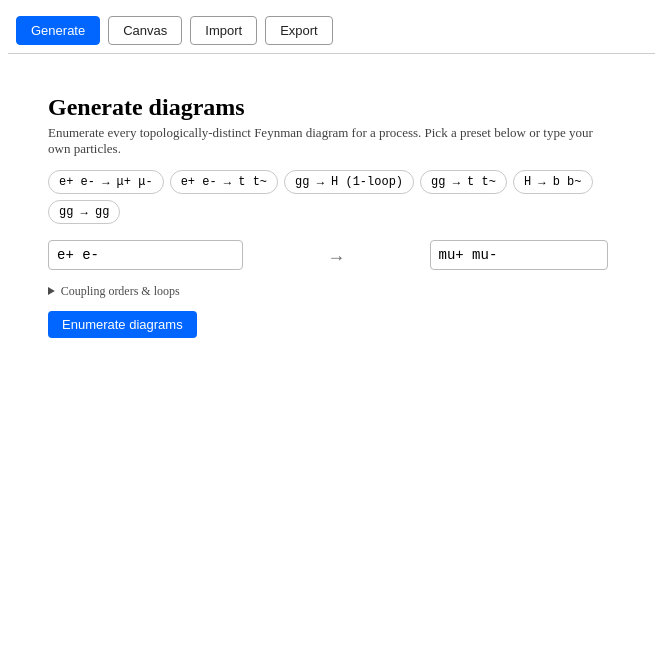
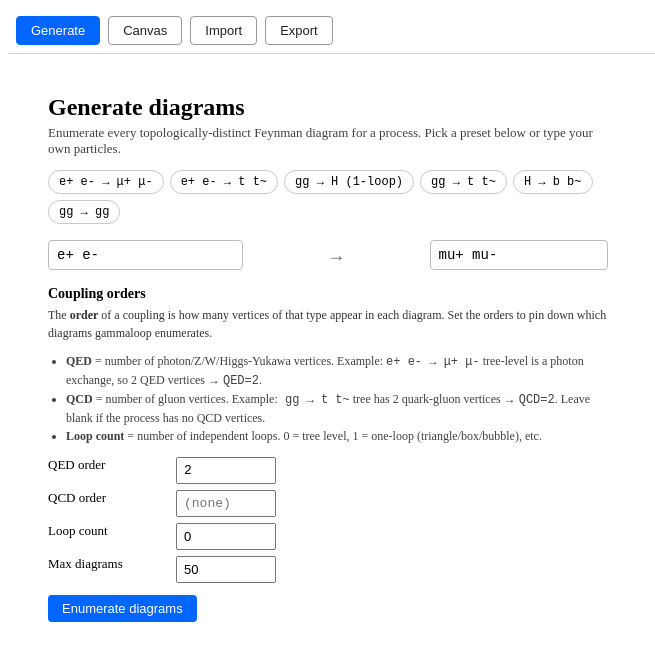
Before and after one commit to ecavan/FeynmanGraph, a React (Vite) app in the folder frontend/: page / in a window 1280 px wide. Shown: the top 660 px of the page, without its empty margins (0-655 px from the left). Built offline with nearby package versions, Linux system fonts and the light colour scheme; the HTML template or start-up script is replaced by a standard one.

Commit message:
small changes to front end

```diff
--- a/frontend/src/panels/GeneratePanel.tsx
+++ b/frontend/src/panels/GeneratePanel.tsx
@@ -161,17 +161,29 @@ export function GeneratePanel(props: { onLoad?: () => void }) {
         />
       </div>
 
-      <details style={{ marginTop: 14, maxWidth: 560 }}>
-        <summary style={{ fontSize: 12, opacity: 0.7, cursor: "pointer", userSelect: "none" }}>
-          Coupling orders & loops
-        </summary>
-        <div style={{ marginTop: 10, padding: "10px 12px", background: "#fafafa", border: "1px solid #eee", borderRadius: 4 }}>
+      <div style={{ marginTop: 16, maxWidth: 560 }}>
+        <h3 style={{ fontSize: 14, margin: "0 0 4px 0" }}>Coupling orders</h3>
         <p style={{ fontSize: 12, opacity: 0.8, margin: "0 0 10px 0", lineHeight: 1.5 }}>
-            Coupling order = the power of that coupling constant the amplitude scales as. It also equals
-            the number of vertices of that type in each diagram. For e+e- → μ+μ- via one photon: 2 QED
-            vertices, so <code>QED=2</code>. For gg → H via a top-quark loop: 2 QCD + 1 Yukawa vertex,
-            so <code>QCD=2, QED=1</code> (Higgs Yukawa counts as QED here).
+          The <strong>order</strong> of a coupling is how many vertices of that type
+          appear in each diagram. Set the orders to pin down which diagrams gammaloop
+          enumerates.
         </p>
+        <ul style={{ fontSize: 12, opacity: 0.75, lineHeight: 1.5, paddingLeft: 18, margin: "0 0 12px 0" }}>
+          <li>
+            <strong>QED</strong> = number of photon/Z/W/Higgs-Yukawa vertices.
+            Example: <code>e+ e- → μ+ μ-</code> tree-level is a photon exchange,
+            so 2 QED vertices → <code>QED=2</code>.
+          </li>
+          <li>
+            <strong>QCD</strong> = number of gluon vertices. Example:
+            <code> gg → t t~</code> tree has 2 quark-gluon vertices → <code>QCD=2</code>.
+            Leave blank if the process has no QCD vertices.
+          </li>
+          <li>
+            <strong>Loop count</strong> = number of independent loops. 0 = tree level,
+            1 = one-loop (triangle/box/bubble), etc.
+          </li>
+        </ul>
         <div style={{ display: "grid", gridTemplateColumns: "120px 100px", rowGap: 6, columnGap: 8 }}>
           <label style={{ fontSize: 13 }}>QED order</label>
           <input
@@ -207,7 +219,6 @@ export function GeneratePanel(props: { onLoad?: () => void }) {
           />
         </div>
       </div>
-      </details>
 
       <button
         type="button"
--- a/frontend/src/panels/TheoryPicker.tsx
+++ b/frontend/src/panels/TheoryPicker.tsx
@@ -19,7 +19,7 @@ export function TheoryPicker() {
 
   return (
     <section>
-      <h3 style={{ margin: "0 0 4px 0" }}>Theory</h3>
+      <h3 style={{ margin: "0 0 4px 0" }}>Theory restriction</h3>
       <select
         value={theoryId}
         onChange={(e) => setTheoryId(e.target.value)}
@@ -33,7 +33,8 @@ export function TheoryPicker() {
         ))}
       </select>
       <p style={{ fontSize: 11, opacity: 0.6, margin: "4px 0 0" }}>
-        Filters the particle palette below.
+        Which subset of Standard Model vertices to allow. Picking <em>QED</em>
+        will flag QCD edges as illegal in the issues panel.
       </p>
     </section>
   );
```
Lines whose indentation alone changed are shown as unchanged.
